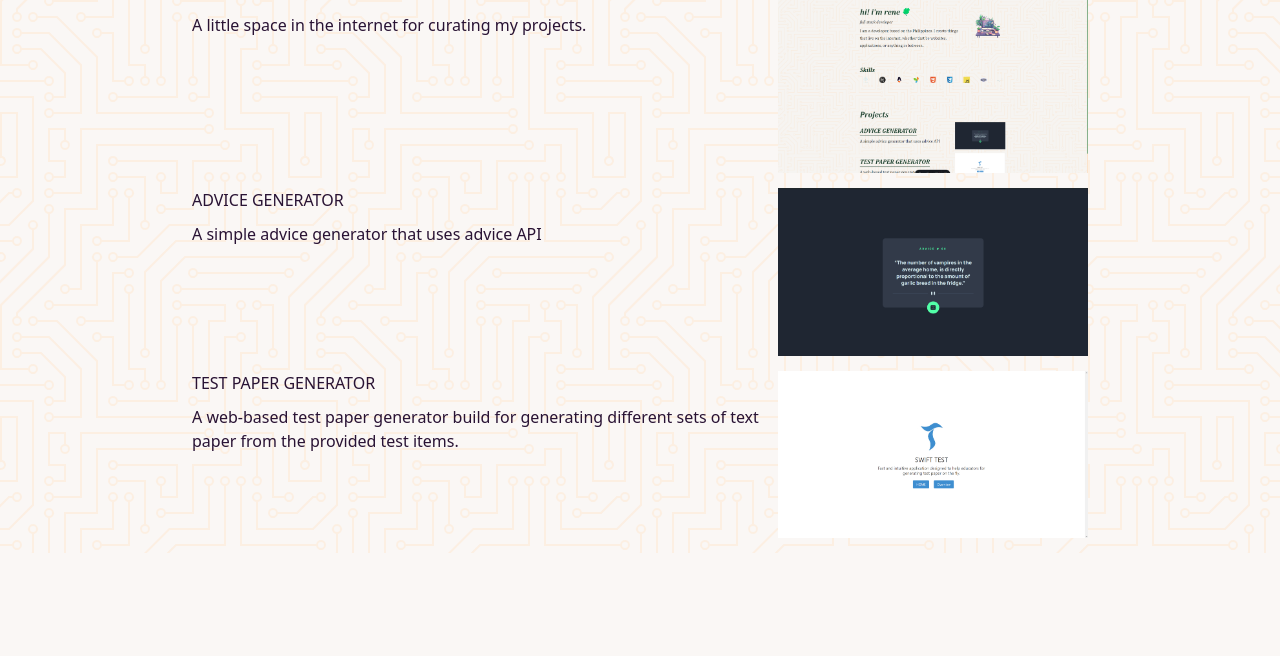
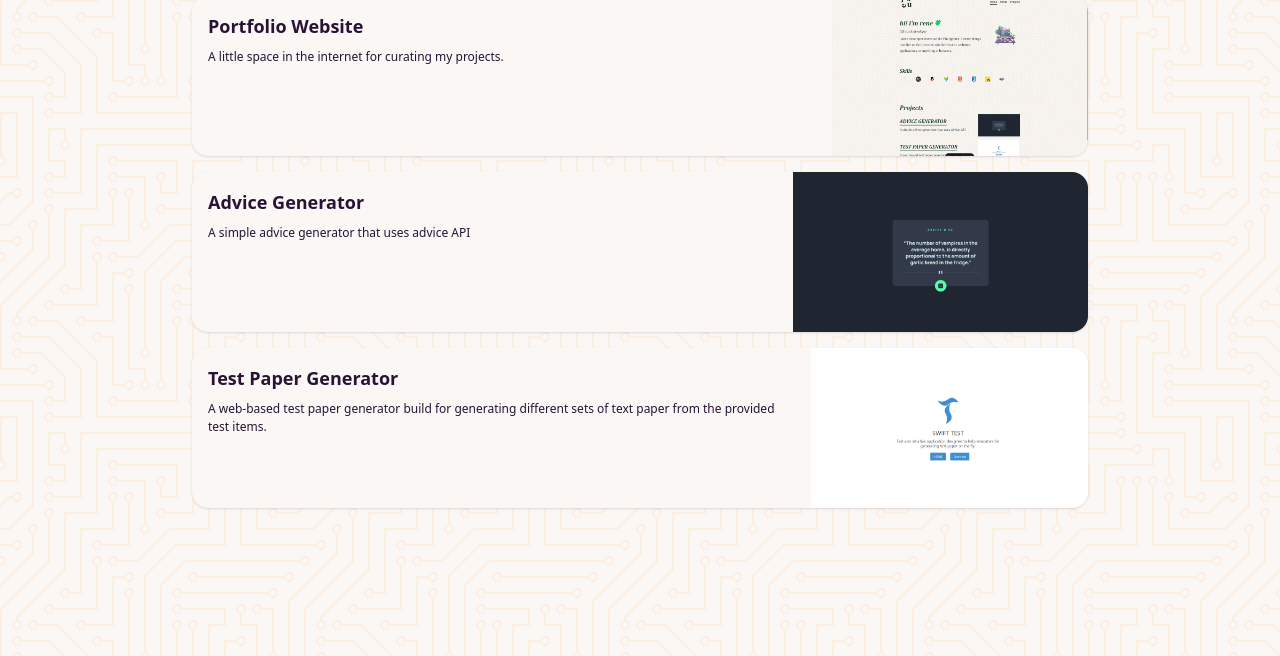
Before and after one commit to RiinSeresuto/that-kind-of-awesome-portfolio, an Astro site: page /projects in a window 1280 px wide. Shown: the part 144-800 px from the top of the page. Built offline with nearby package versions, Linux system fonts and the light colour scheme; Astro itself is replaced by a stand-in of ours.

Commit message:
styled projects

```diff
--- a/src/components/Project.astro
+++ b/src/components/Project.astro
@@ -2,71 +2,20 @@
 const { projects } = Astro.props;
 ---
 
-<a class="project-card" href=`/projects/${projects.slug}`>
-	<div class="project-card-title">
-		<h5 transition:name=`${projects.data.title}-title`>
-			{projects.data.title}
-		</h5>
-		<p>{projects.data.description}</p>
-	</div>
-	<div
-		class="project-card-thumbnail"
-		transition:name=`${projects.data.title}-image`
-	>
-		<img src={projects.data.image.src} width="100%" />
-	</div>
+<a
+    class="card card-side card-sm h-40 bg-base-100 shadow"
+    href=`/projects/${projects.slug}`
+>
+    <div class="card-body">
+        <h2
+            class="card-title text-lg"
+            transition:name=`${projects.data.title}-title`
+        >
+            {projects.data.title}
+        </h2>
+        <p>{projects.data.description}</p>
+    </div>
+    <figure>
+        <img src={projects.data.image.src} />
+    </figure>
 </a>
-
-<style lang="scss">
-	.project-card {
-		text-decoration: none;
-		color: var(--dark);
-
-		width: 100%;
-
-		display: grid;
-		grid-template-columns: 1.3fr 0.7fr;
-		gap: 0px 10px;
-
-		margin: 15px 0;
-
-		.project-card-title {
-			h5 {
-				display: block;
-				width: fit-content;
-				color: var(--secondary);
-				text-transform: uppercase;
-				padding-bottom: 5px;
-				margin-bottom: 5px;
-				border-bottom: 3px solid var(--secondary);
-			}
-
-			p {
-				font-size: var(--step-0);
-			}
-		}
-
-		.project-card-thumbnail {
-			display: flex;
-			justify-content: center;
-			align-items: center;
-		}
-	}
-
-	@media (max-width: 480px) {
-		.project-card {
-			grid-template-columns: 1fr;
-			grid-template-areas:
-				"thumbnail"
-				"title";
-		}
-
-		.project-card-title {
-			grid-area: title;
-		}
-
-		.project-card-thumbnail {
-			grid-area: thumbnail;
-		}
-	}
-</style>
--- a/src/components/index/Projects.astro
+++ b/src/components/index/Projects.astro
@@ -13,9 +13,9 @@ const latestProjects = allProjects
     .slice(0, 3);
 ---
 
-<div class="about">
-	<h2 class="about-title">Projects</h2>
+<h2 class="text-4xl font-bold mt-6 mb-4">Projects</h2>
 
+<div class="flex flex-col gap-4">
     {latestProjects.map((project) => <Project projects={project} />)}
 </div>
 
--- a/src/layouts/Layout.astro
+++ b/src/layouts/Layout.astro
@@ -22,7 +22,7 @@ const { title } = Astro.props;
 
         <ClientRouter />
     </head>
-    <body>
+    <body class="min-h-screen">
         <div class="flex flex-col items-center w-full">
             <header class="max-w-4xl w-full flex justify-between">
                 <Navbar />
--- a/src/pages/projects.astro
+++ b/src/pages/projects.astro
@@ -6,17 +6,16 @@ import Project from "../components/Project.astro";
 const allProjects = await getCollection("projects");
 
 allProjects.sort(
-	(a, b) =>
-		new Date(b.data.publishDate).getTime() -
-		new Date(a.data.publishDate).getTime()
+    (a, b) =>
+        new Date(b.data.publishDate).getTime() -
+        new Date(a.data.publishDate).getTime()
 );
 const title = "Projects";
 ---
 
 <Layout title={title}>
-	<div class="container">
-		<h1>{title}</h1>
-
-		{allProjects.map((project) => <Project projects={project} />)}
-	</div>
+    <h2 class="text-4xl font-bold mb-4">Projects</h2>
+    <div class="flex flex-col gap-4">
+        {allProjects.map((project) => <Project projects={project} />)}
+    </div>
 </Layout>
```
Lines whose indentation alone changed are shown as unchanged.
